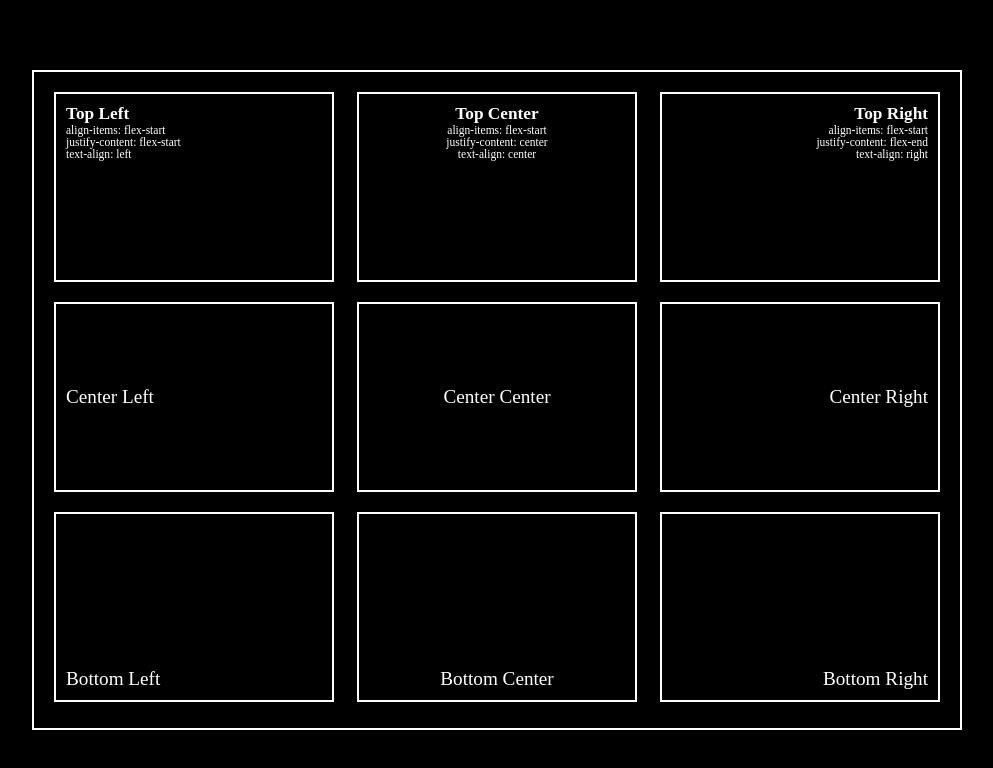
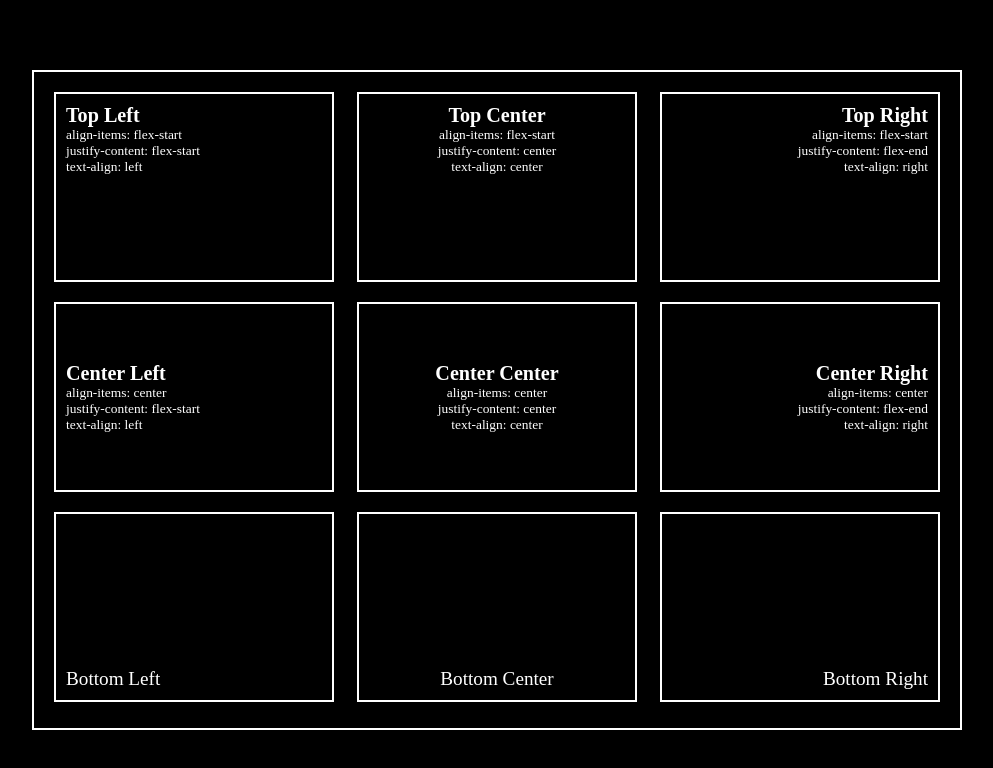
Before and after one commit to lipex360x/css-flex, a plain HTML site: page index.html in a window 1280 px wide. Shown: the whole page, without its empty margins (143-1136 px from the left). Drawn offline with Linux system fonts and the light colour scheme.

Commit message:
CSS center

```diff
--- a/index.html
+++ b/index.html
@@ -1,13 +1,16 @@
 <!DOCTYPE html>
 <html lang="en">
+
 <head>
   <title>Align Item using CSS Flex</title>
-  <link rel="stylesheet" href="style.css"type="text/css">
+  <link rel="stylesheet" href="style.css" type="text/css">
 </head>
+
 <body>
   <section>
     <div class="container">
 
+      <!-- TOP SECTION -->
       <div class="box top-left">
         <div>
           <h2>Top Left</h2>
@@ -35,14 +38,40 @@
         </div>
       </div>
 
-      <div class="box center-left">Center Left</div>
-      <div class="box center-center">Center Center</div>
-      <div class="box center-right">Center Right</div>
+      <!-- CENTER SECTION -->
+      <div class="box center-left">
+        <div>
+          <h2>Center Left</h2>
+          <p>align-items: center</p>
+          <p>justify-content: flex-start</p>
+          <p>text-align: left</p>
+        </div>
+      </div>
 
+      <div class="box center-center">
+        <div>
+          <h2>Center Center</h2>
+          <p>align-items: center</p>
+          <p>justify-content: center</p>
+          <p>text-align: center</p>
+        </div>
+      </div>
+
+      <div class="box center-right">
+        <div>
+          <h2>Center Right</h2>
+          <p>align-items: center</p>
+          <p>justify-content: flex-end</p>
+          <p>text-align: right</p>
+        </div>
+      </div>
+
+      <!-- BOTTOM SECTION -->
       <div class="box bottom-left">Bottom Left</div>
       <div class="box bottom-center">Bottom Center</div>
       <div class="box bottom-right">Bottom Right</div>
     </div>
   </section>
 </body>
+
 </html>
--- a/style.css
+++ b/style.css
@@ -40,49 +40,46 @@ section {
   display: flex;
 }
 .box div {
-  font-size: 0.6em;
+  font-size: 0.7em;
 
 }
 
 /* TOP */
 .top-left {
+  align-items: flex-start;
   justify-content: flex-start;
-  align-items: flex-start;
-}
-.top-left div {
   text-align: left;
 }
 
 .top-center {
+  align-items: flex-start;
   justify-content: center;
-  align-items: flex-start;
-}
-.top-center div {
   text-align: center;
 }
 
 .top-right {
+  align-items: flex-start;
   justify-content: flex-end;
-  align-items: flex-start;
-}
-.top-right div {
   text-align: right;
 }
 
 /* CENTER */
 .center-left {
+  align-items: center;
   justify-content: flex-start;
-  align-items: center;
+  text-align: left;
 }
 
 .center-center {
+  align-items: center;
   justify-content: center;
-  align-items: center;
+  text-align: center;
 }
 
 .center-right {
+  align-items: center;
   justify-content: flex-end;
-  align-items: center;
+  text-align: right;
 }
 
 /* BOTTOM */
```
